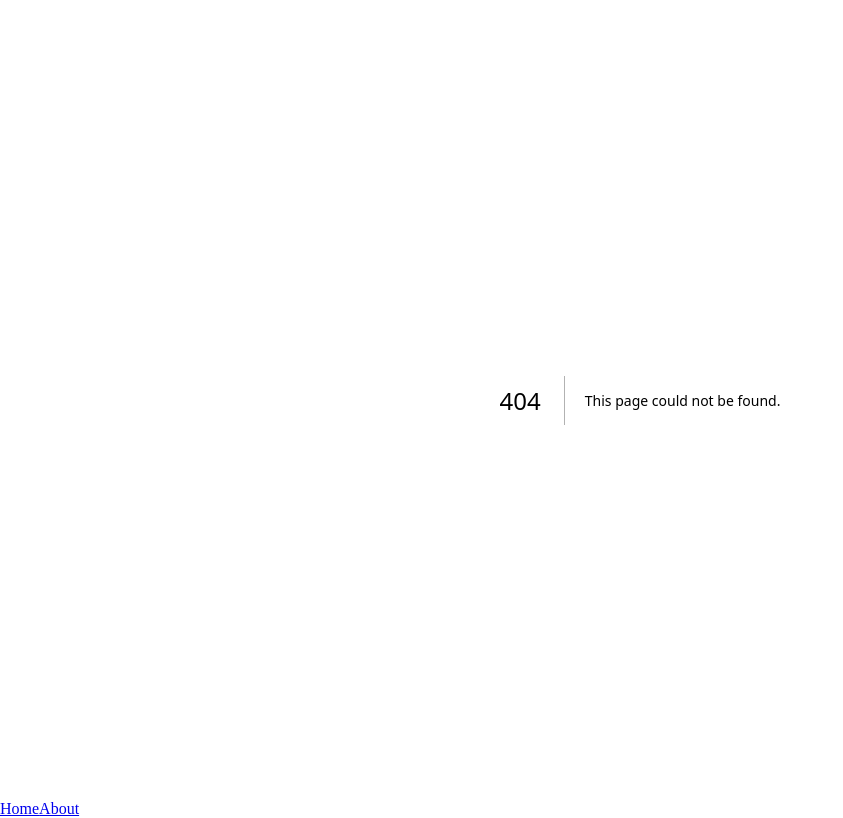
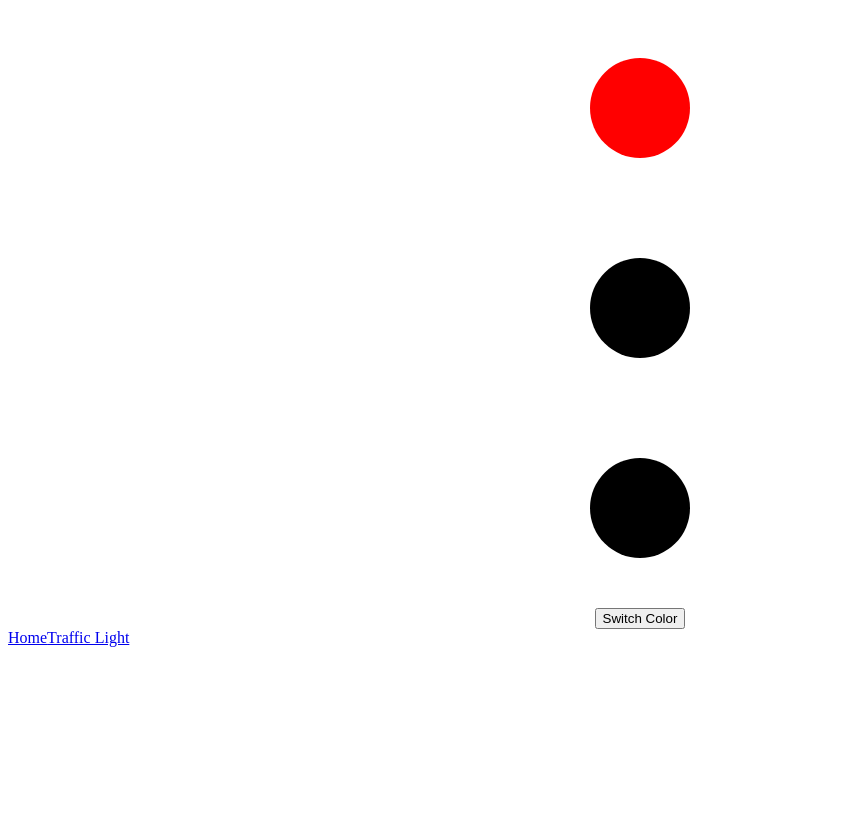
Before and after one commit to Trixxxter94/JEKA_BUST_PROGRAMING, a Next.js app: page /traffic-light in a window 1280 px wide. Before the commit this address had no page. Shown: the whole page, without its empty margins (0-843 px from the left). Built offline with nearby package versions, Linux system fonts and the light colour scheme.

Commit message:
Implemented traffic light

```diff
--- /dev/null
+++ b/app/traffic-light/page.tsx
@@ -0,0 +1,5 @@
+import { TrafficLight } from "@/src/traffic-light/TrafficLight";
+
+export default function TrafficLightPage() {
+	return <TrafficLight />;
+}
--- a/src/NavigationMenu.tsx
+++ b/src/NavigationMenu.tsx
@@ -4,7 +4,7 @@ export function NavigationMenu() {
 	return (
 		<div>
 			<Link href={"/"}>Home</Link>
-			<Link href={"/"}>About</Link>
+			<Link href={"/traffic-light"}>Traffic Light</Link>
 		</div>
 	);
 }
--- /dev/null
+++ b/src/traffic-light/TrafficLight.module.css
@@ -0,0 +1,32 @@
+.trafficLight {
+	background-color: white;
+	width: 100%;
+	height: 100%;
+	flex: content;
+	justify-items: center;
+	justify-content: center;
+}
+.blackCircle {
+	background-color: black;
+	width: 200px;
+	height: 200px;
+	clip-path: circle(50px);
+}
+.circleRed {
+	background-color: red;
+	width: 200px;
+	height: 200px;
+	clip-path: circle(50px);
+}
+.circleYellow {
+	background-color: yellow;
+	width: 200px;
+	height: 200px;
+	clip-path: circle(50px);
+}
+.circleGreen {
+	background-color: green;
+	width: 200px;
+	height: 200px;
+	clip-path: circle(50px);
+}
--- /dev/null
+++ b/src/traffic-light/TrafficLight.tsx
@@ -0,0 +1,50 @@
+"use client";
+
+import { useState } from "react";
+import styles from "./TrafficLight.module.css";
+
+export const TrafficLight = () => {
+	const [counter, setCounter] = useState(1);
+	const [isBusy, setIsBusy] = useState(false);
+	function changeTrafficLight() {
+		if (isBusy) return;
+		setIsBusy(true);
+		setCounter((prev) => prev + 1);
+		setTimeout(() => {
+			setCounter((prev) => prev + 1);
+		}, 3000);
+		setTimeout(() => {
+			const intervalId = setInterval(() => {
+				setCounter((prev) => {
+					if (prev === 3) return prev - 3;
+					if (prev === 0) return prev + 3;
+					return prev;
+				});
+			}, 1000);
+			setTimeout(() => {
+				clearInterval(intervalId);
+				setCounter((prev) => prev + 2);
+				setTimeout(() => setCounter((prev) => prev - 1), 3000);
+				setTimeout(() => setIsBusy(false), 2000);
+			}, 5000);
+		}, 5000);
+	}
+	return (
+		<div className={styles.trafficLight}>
+			<div className={counter === 1 ? styles.circleRed : styles.blackCircle}>
+				Light 1
+			</div>
+			<div className={counter === 2 ? styles.circleYellow : styles.blackCircle}>
+				Light 2
+			</div>
+			<div className={counter === 3 ? styles.circleGreen : styles.blackCircle}>
+				Light 3
+			</div>
+			<div>
+				<button type="button" onClick={() => changeTrafficLight()}>
+					Switch Color
+				</button>
+			</div>
+		</div>
+	);
+};
```
